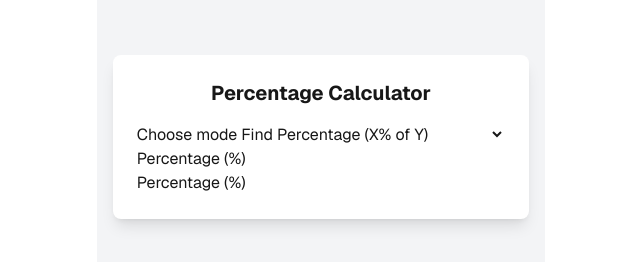
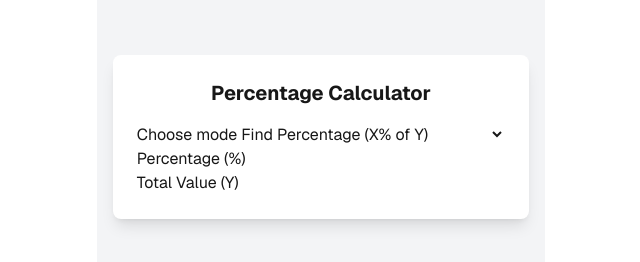
Before and after one commit to Paul-Lecomte/percentage-calculator, a Next.js app: page / in a window 1280 px wide. Shown: the part 427-689 px from the top of the page, without its empty margins (319-959 px from the left). Built offline with nearby package versions, Linux system fonts and the light colour scheme.

Commit message:
added the second number

```diff
--- a/src/app/components/precentageCalculator.js
+++ b/src/app/components/precentageCalculator.js
@@ -43,10 +43,10 @@ export default function PercentageCalculator() {
                     />
                 </div>
                 <div>
-                    <label htmlFor="">{mode === 'find' ? 'Percentage (%)' : 'Value (X)'}</label>
+                    <label htmlFor="">{mode === 'find' ? 'Total Value (Y)' : 'Total (Y)'}</label>
                     <input
                         type="number"
-                        value={num1}
+                        value={num2}
                         onChange={(e) => setMode(e.target.value)}
                     />
                 </div>
```
